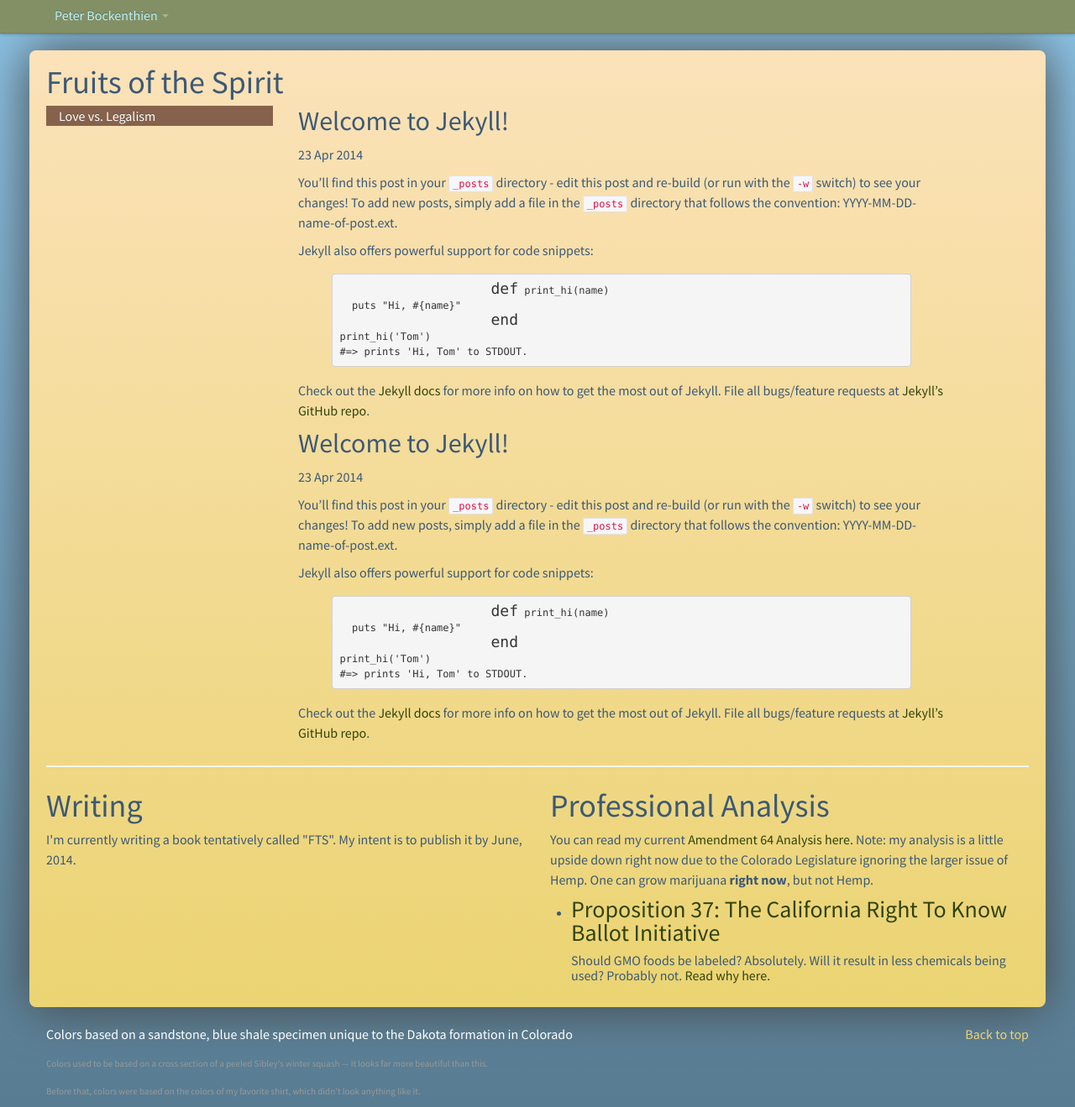
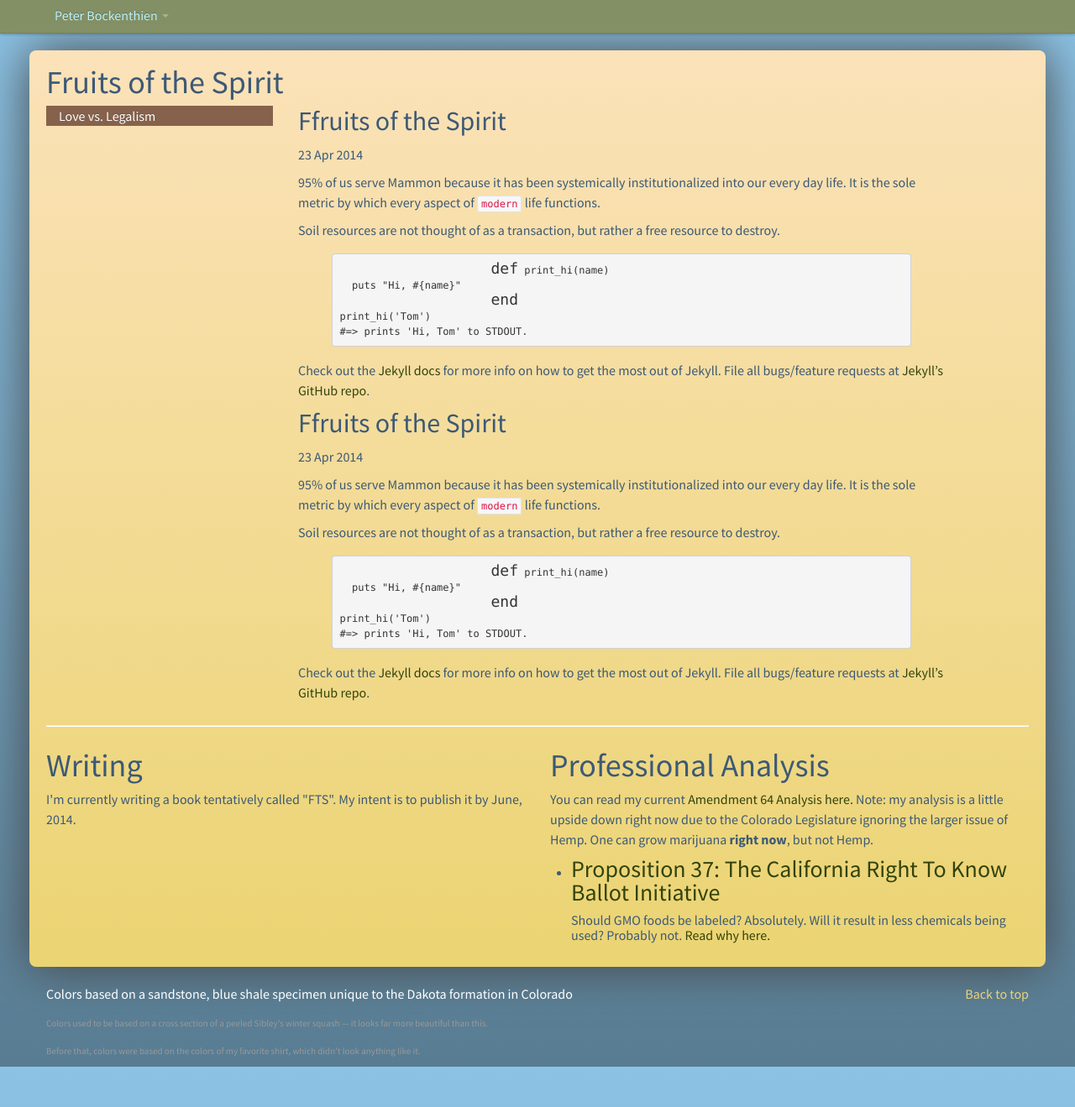
Before and after one commit to pbockenthien/pb-personal, a Jekyll site: the page built from _posts/2014-04-23-welcome-to-jekyll.markdown, in a window 1280 px wide and 1319 px high. Shown: the whole window at 84% size. Built offline with Jekyll 4.4.1, drawn with Linux system fonts in a browser that asks for light colours; some web fonts are replaced; Markdown is read by kramdown in place of the engine named in the settings; comment, search, counter and statistics services are not loaded.

Commit message:
First post

```diff
--- a/_posts/2014-04-23-welcome-to-jekyll.markdown
+++ b/_posts/2014-04-23-welcome-to-jekyll.markdown
@@ -1,14 +1,13 @@
 ---
 layout: post
-title:  "Welcome to Jekyll!"
+title:  "Ffruits of the Spirit"
 date:   2014-04-23 08:27:44
-categories: jekyll update
+categories: legalism
 ---
 
-You'll find this post in your `_posts` directory - edit this post and re-build (or run with the `-w` switch) to see your changes!
-To add new posts, simply add a file in the `_posts` directory that follows the convention: YYYY-MM-DD-name-of-post.ext.
+95% of us serve Mammon because it has been systemically institutionalized into our every day life. It is the sole metric by which every aspect of `modern` life functions.
 
-Jekyll also offers powerful support for code snippets:
+Soil resources are not thought of as a transaction, but rather a free resource to destroy.
 
 {% highlight ruby %}
 def print_hi(name)
```
